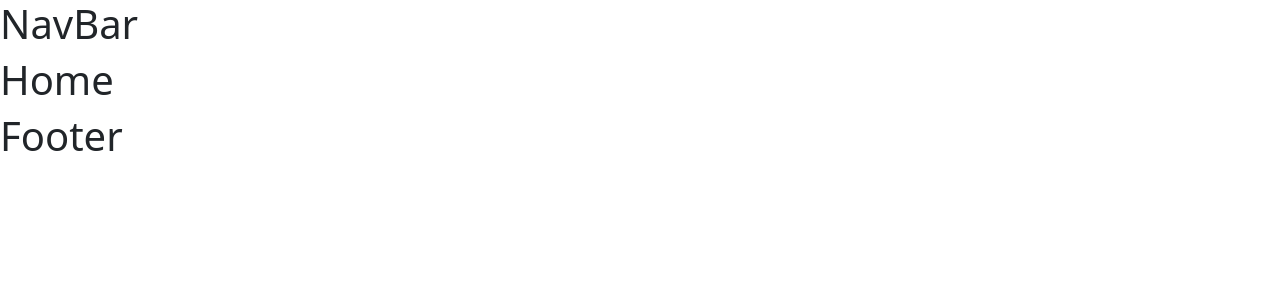
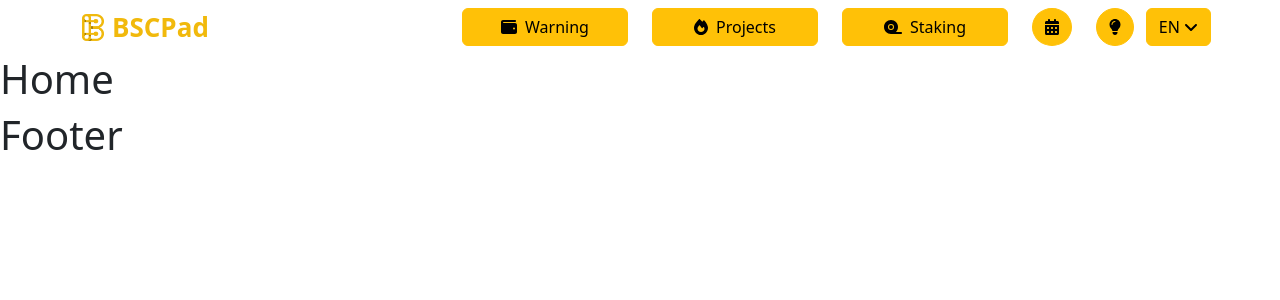
Before and after one commit to FxIvan/clone-project, a Next.js app: page / in a window 1280 px wide. Shown: the top 300 px of the page. Built offline with nearby package versions, Linux system fonts and the light colour scheme.

Commit message:
navbar y font-awesome-icon

```diff
--- a/component/navbar/index.js
+++ /dev/null
@@ -1,9 +0,0 @@
-export default function NavBar() {
-  return (
-    <>
-      <header>
-        <h1>NavBar</h1>
-      </header>
-    </>
-  );
-}
--- /dev/null
+++ b/component/navbar/index.jsx
@@ -0,0 +1,83 @@
+import Image from "next/image";
+import { Button, Col, Container, Row } from "react-bootstrap";
+import logo from "../../public/image/header/logo.png";
+import styles from "./styles.module.css";
+import { FontAwesomeIcon } from "@fortawesome/react-fontawesome";
+import {
+  faAngleDown,
+  faCalendarDays,
+  faFire,
+  faLightbulb,
+  faTape,
+  faWallet,
+} from "@fortawesome/free-solid-svg-icons";
+
+export default function NavBar() {
+  return (
+    <header>
+      <Container>
+        <Row className="py-2">
+          <Col xxl={5} lg={4} className="d-flex justify-content-start">
+            <div className={styles.logo + " d-flex align-items-center"}>
+              <Image
+                src={logo}
+                alt="logo"
+                width={22}
+                height={27}
+                className="me-2"
+              />
+              BSCPad
+            </div>
+          </Col>
+          <Col xxl={7} lg={8}>
+            <Row>
+              <Col md={3} className="d-flex justify-content-center">
+                <Button
+                  variant="warning"
+                  className="d-flex align-items-center w-100 justify-content-center"
+                >
+                  <FontAwesomeIcon icon={faWallet} className="pe-2" />
+                  Warning
+                </Button>
+              </Col>
+              <Col md={3} className="d-flex justify-content-center">
+                <Button
+                  variant="warning"
+                  className="d-flex align-items-center  w-100 justify-content-center"
+                >
+                  <FontAwesomeIcon icon={faFire} className="pe-2" />
+                  Projects
+                </Button>
+              </Col>
+              <Col md={3} className="d-flex justify-content-center">
+                <Button
+                  variant="warning"
+                  className="d-flex align-items-center  w-100 justify-content-center"
+                >
+                  <FontAwesomeIcon icon={faTape} className="pe-2" />
+                  Staking
+                </Button>
+              </Col>
+              <Col md={1} className="d-flex justify-content-center">
+                <Button variant="warning" className="rounded-circle">
+                  <FontAwesomeIcon icon={faCalendarDays} />
+                </Button>
+              </Col>
+              <Col md={1} className="d-flex justify-content-center">
+                <Button variant="warning" className="rounded-circle">
+                  <FontAwesomeIcon icon={faLightbulb} />
+                </Button>
+              </Col>
+              <Col md={1} className="d-flex justify-content-center">
+                <Button variant="warning" className="d-flex align-items-center">
+                  EN
+                  <FontAwesomeIcon icon={faAngleDown} className="ps-1" />
+                </Button>
+              </Col>
+            </Row>
+          </Col>
+        </Row>
+      </Container>
+    </header>
+  );
+}
--- /dev/null
+++ b/component/navbar/styles.module.css
@@ -0,0 +1,5 @@
+.logo{
+  font-size: 26px;
+  font-weight: 700;
+  color: #f1b90c;
+}
--- a/package.json
+++ b/package.json
@@ -9,6 +9,9 @@
     "lint": "next lint"
   },
   "dependencies": {
+    "@fortawesome/fontawesome-svg-core": "^6.4.0",
+    "@fortawesome/free-solid-svg-icons": "^6.4.0",
+    "@fortawesome/react-fontawesome": "^0.2.0",
     "bootstrap": "^5.2.3",
     "eslint": "8.40.0",
     "eslint-config-next": "13.4.2",
--- a/pages/_app.js
+++ b/pages/_app.js
@@ -1,5 +1,8 @@
 import Layout from "../component/layout";
 import "bootstrap/dist/css/bootstrap.min.css";
+import { config } from "@fortawesome/fontawesome-svg-core";
+import "@fortawesome/fontawesome-svg-core/styles.css";
+config.autoAddCss = false;
 
 export default function MyApp({ Component, pageProps }) {
   return (
```
Also changed, not shown: component/layout.js (+4 -4 lines), 1 other file (tests, documents, lock files or other folders).
